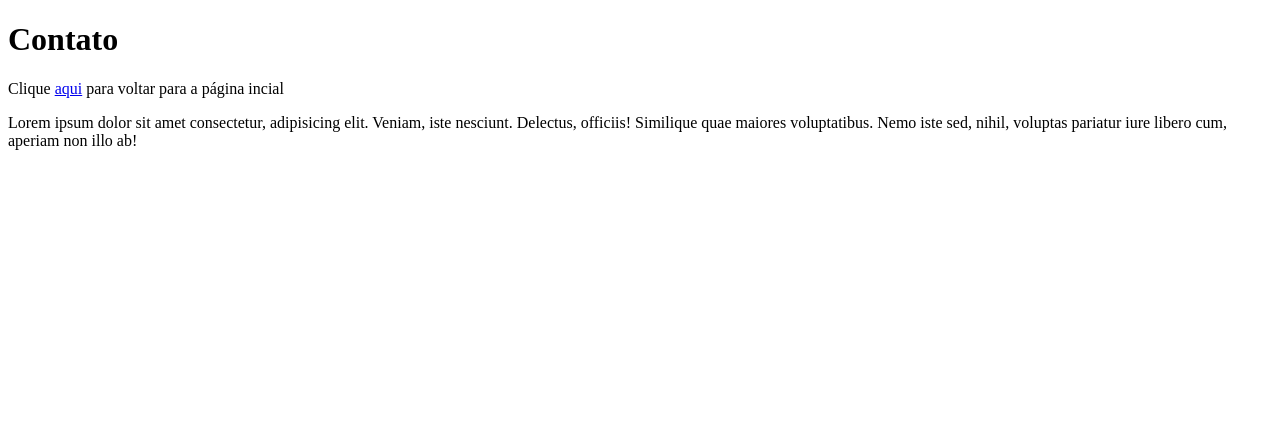
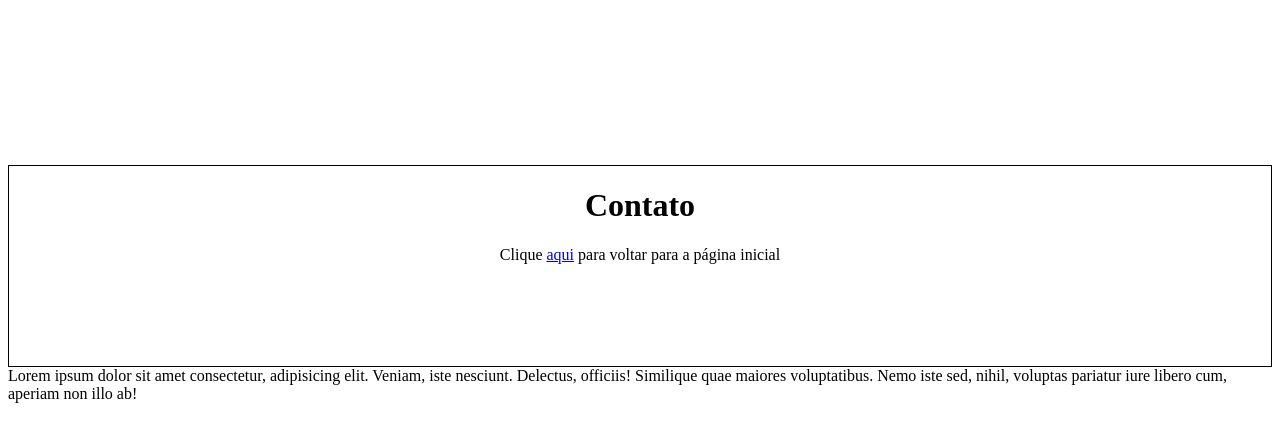
Before and after one commit to Art988/git-branches, a plain HTML site: page contato.html in a window 1280 px wide. Drawn offline with Linux system fonts and the light colour scheme.

Commit message:
Arrumando as cacas do administrado

```diff
--- a/contato.html
+++ b/contato.html
@@ -4,11 +4,13 @@
         <meta charset="UTF-8">
         <meta name="viewport" content="width=device-width, initial-scale=1.0">
         <title>Contato</title>
+        <link rel="stylesheet" href="style.css">
     </head>
     <body>
         <main>
             <h1>Contato</h1>
-            <p>Clique <a href="index.html">aqui</a> para voltar para a página incial</p>
+            <p>Clique <a href="index.html">aqui</a> para voltar para a página
+                inicial</p>
         </main>
         <section>
             Lorem ipsum dolor sit amet consectetur, adipisicing elit. Veniam,
```
